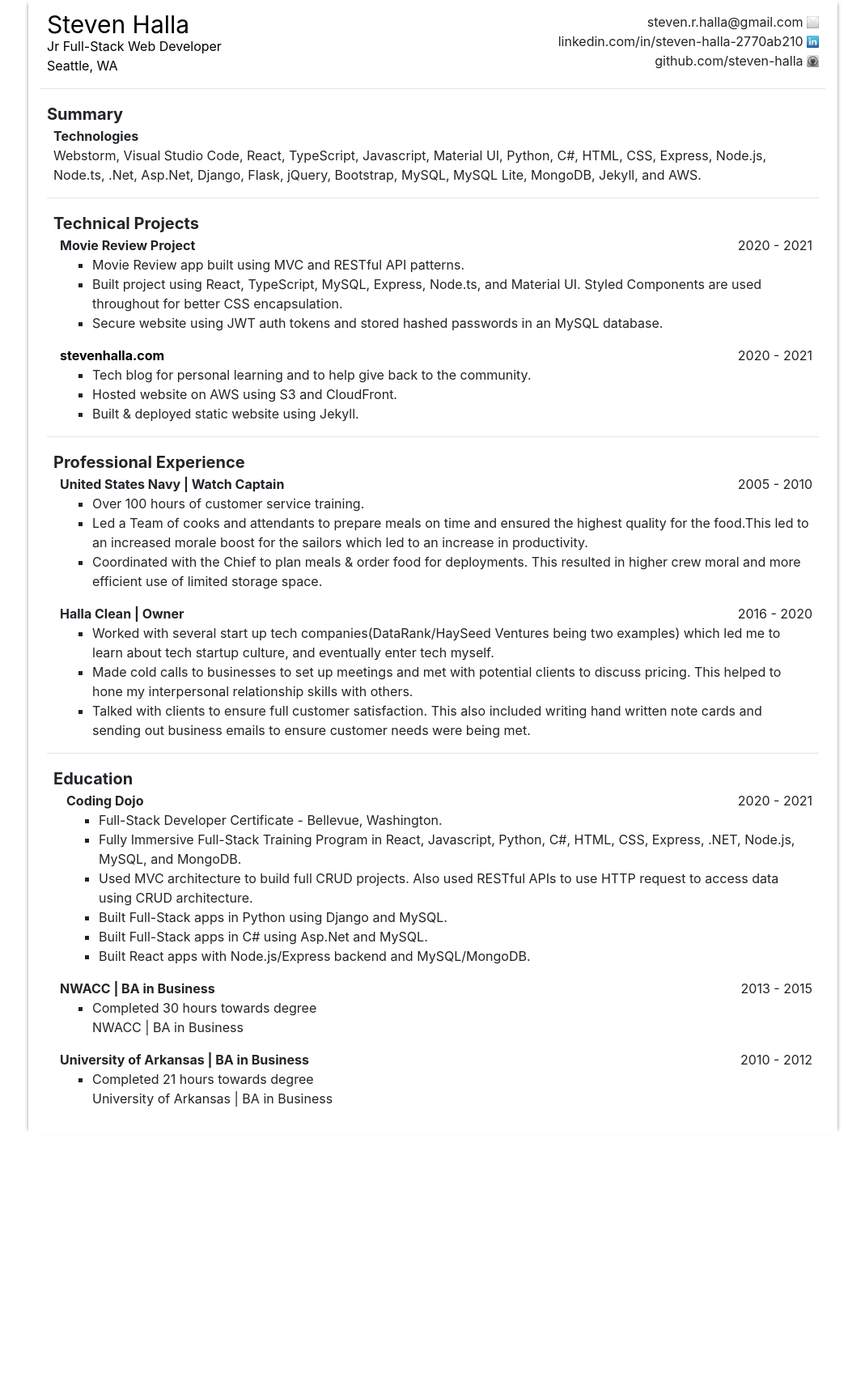
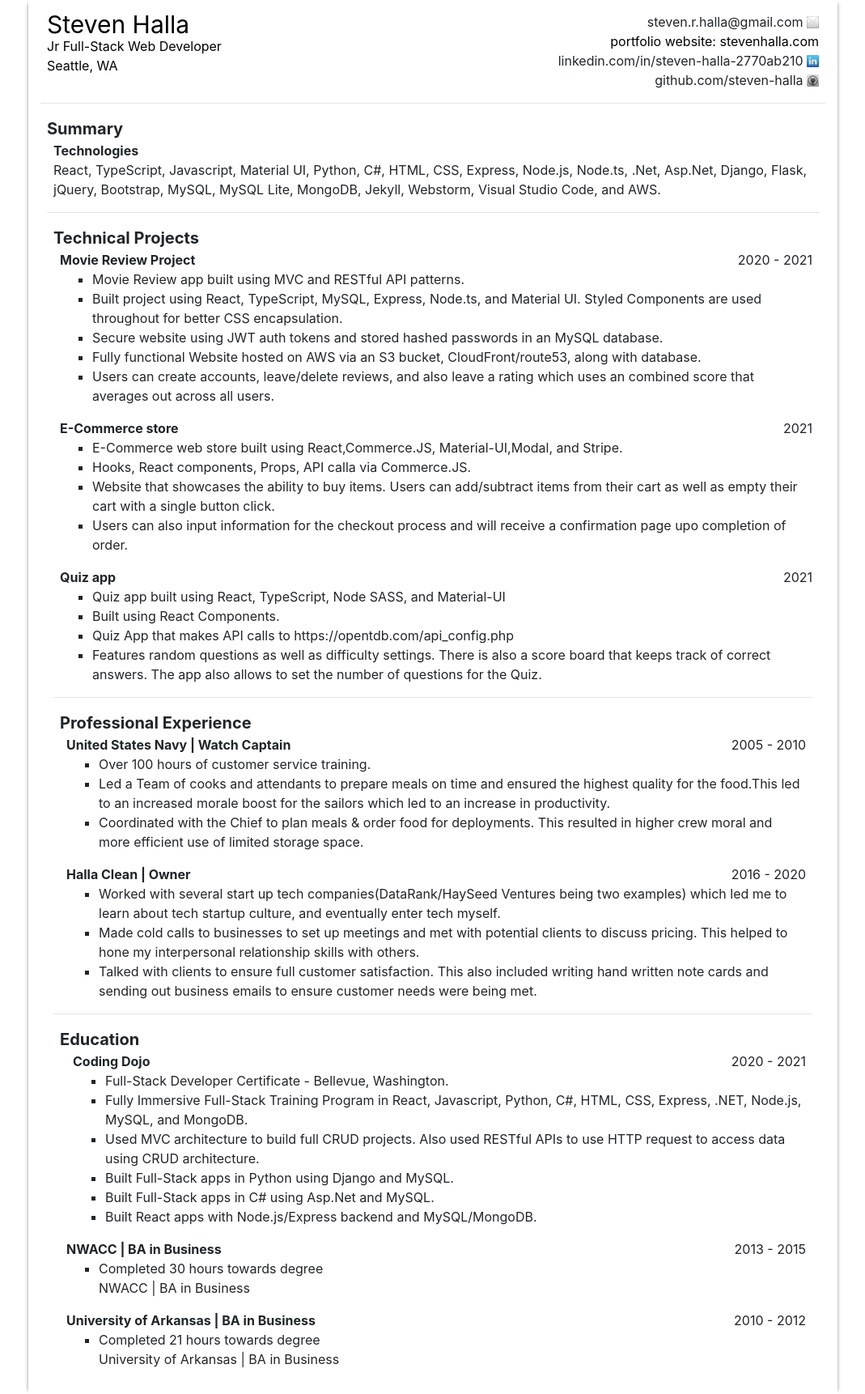
Before and after one commit to steven-halla/stevehalla.com, a Jekyll site: the page built from resume.html, in a window 1280 px wide. Shown: the whole page at 81% size, without its empty margins (105-1174 px from the left). Built offline with Jekyll 4.4.1, drawn with Linux system fonts in a browser that asks for light colours; before the commit the page ends 1400 px from its top, so only the background shows below that.

Commit message:
"updated resume (again)"

```diff
--- a/resume.html
+++ b/resume.html
@@ -46,10 +46,19 @@ permalink: /resume/
             </div>
         </div>
 
+
+
         <div class="right-column">
 
             <div class="email">steven.r.halla@gmail.com <img class="social-icon" src="/assets/images/email.png"
                                                              alt="email">
+            </div>
+
+            <div class="linkedin">
+                <a href="https://stevenhalla.com" target="_blank">
+                    portfolio website: stevenhalla.com
+                    <a/>
+
             </div>
 
             <div class="linkedin">
@@ -82,8 +91,8 @@ permalink: /resume/
                 </div>
             </div>
             <div class="technology-list">
-                Webstorm, Visual Studio Code, React, TypeScript, Javascript, Material UI, Python, C#, HTML, CSS, Express, Node.js, Node.ts, .Net, Asp.Net,
-                Django, Flask, jQuery, Bootstrap, MySQL, MySQL Lite, MongoDB, Jekyll, and AWS.
+                React, TypeScript, Javascript, Material UI, Python, C#, HTML, CSS, Express, Node.js, Node.ts, .Net, Asp.Net,
+                Django, Flask, jQuery, Bootstrap, MySQL, MySQL Lite, MongoDB, Jekyll, Webstorm, Visual Studio Code,  and AWS.
             </div>
         </div>
 
@@ -113,33 +122,73 @@ permalink: /resume/
                 <li class="activity-description-item">
                     Secure website using JWT auth tokens and stored hashed passwords in an MySQL database.
                 </li>
+                <li class="activity-description-item">
+                    Fully functional Website hosted on AWS via an S3 bucket, CloudFront/route53, along with database.
+                </li>
+                <li>
+                    Users can create accounts, leave/delete reviews, and also leave a rating which uses
+                    an combined score that averages out across all users.
+                </li>
             </ul>
         </div>
 
         <div class="experience-activity">
             <div class="activity-title-and-date">
                 <div class="activity-title">
-                    <a href="stevenhalla.com">stevenhalla.com</a>
+                    E-Commerce store
                 </div>
                 <div class="activity-date">
-                    2020 - 2021
+                    2021
                 </div>
             </div>
             <ul class="activity-description-list">
                 <li class="activity-description-item">
-                    Tech blog for personal learning and to help give back to the community.
+                    E-Commerce web store built using React,Commerce.JS, Material-UI,Modal, and Stripe.
                 </li>
                 <li class="activity-description-item">
-                    Hosted website on AWS using S3 and CloudFront.
+                    Hooks, React components, Props, API calla via Commerce.JS.
                 </li>
                 <li class="activity-description-item">
-                    Built & deployed static website using Jekyll.
+                    Website that showcases the ability to buy items. Users can add/subtract items
+                    from their cart as well as empty their cart with a single button click.
+                </li>
+                <li class="activity-description-item">
+                    Users can also input information for the checkout process and will receive a
+                    confirmation page upo completion of order.
                 </li>
             </ul>
         </div>
-    </div>
 
-    <hr/>
+        <div class="experience-activity">
+            <div class="activity-title-and-date">
+                <div class="activity-title">
+                    Quiz app
+                </div>
+                <div class="activity-date">
+                    2021
+                </div>
+            </div>
+            <ul class="activity-description-list">
+                <li class="activity-description-item">
+                    Quiz app built using React, TypeScript, Node SASS, and Material-UI
+                </li>
+                <li class="activity-description-item">
+                    Built using React Components.
+                </li>
+                <li class="activity-description-item">
+                    Quiz App that makes API calls to https://opentdb.com/api_config.php
+                </li>
+                <li class="activity-description-item">
+                    Features random questions as well as difficulty settings. There is also a score board that
+                    keeps track of correct answers. The app also allows to set the number of questions for the Quiz.
+                </li>
+            </ul>
+        </div>
+
+
+
+
+        <hr/>
 
     <div class="experience">
         <div class="name">
```
